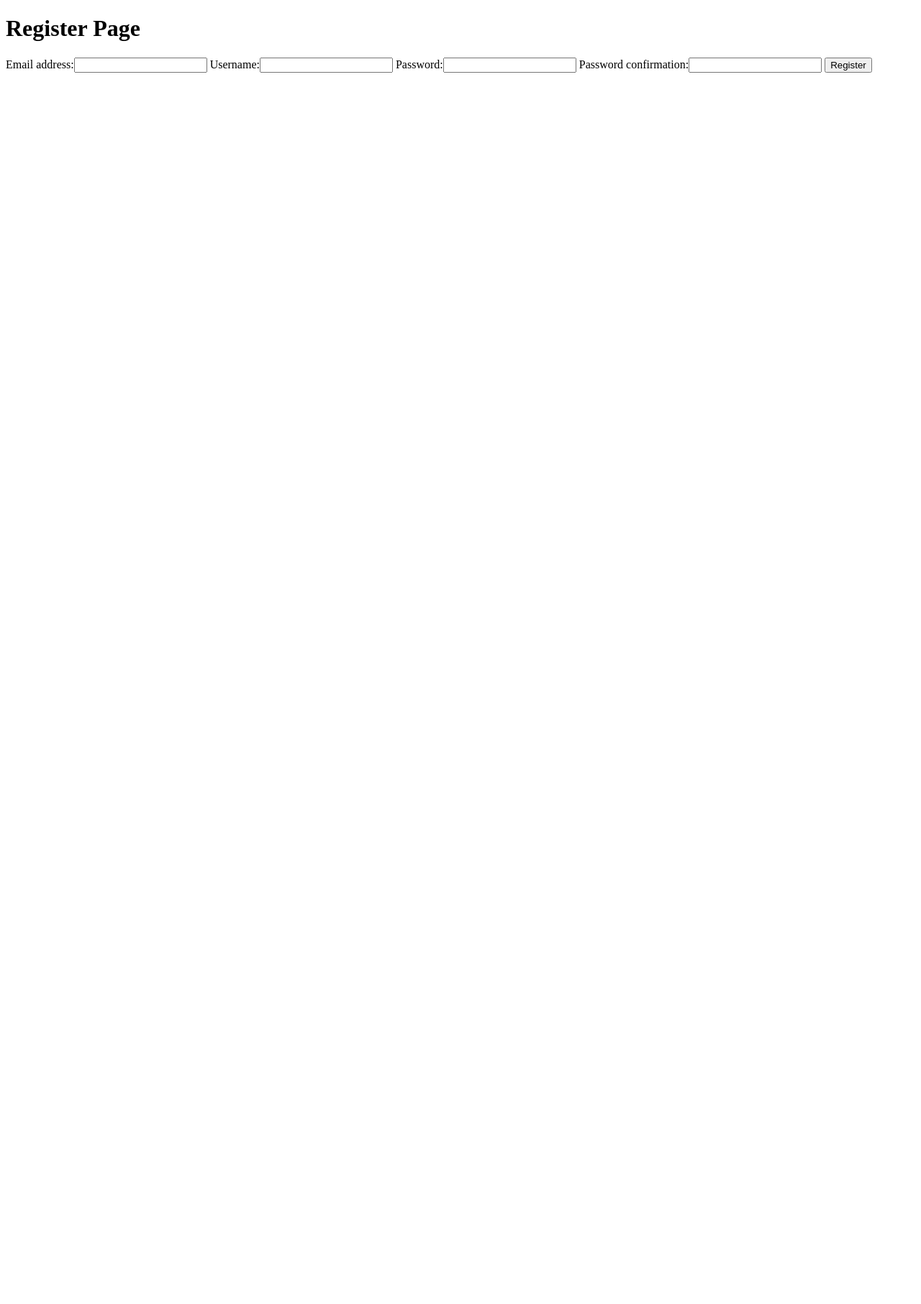
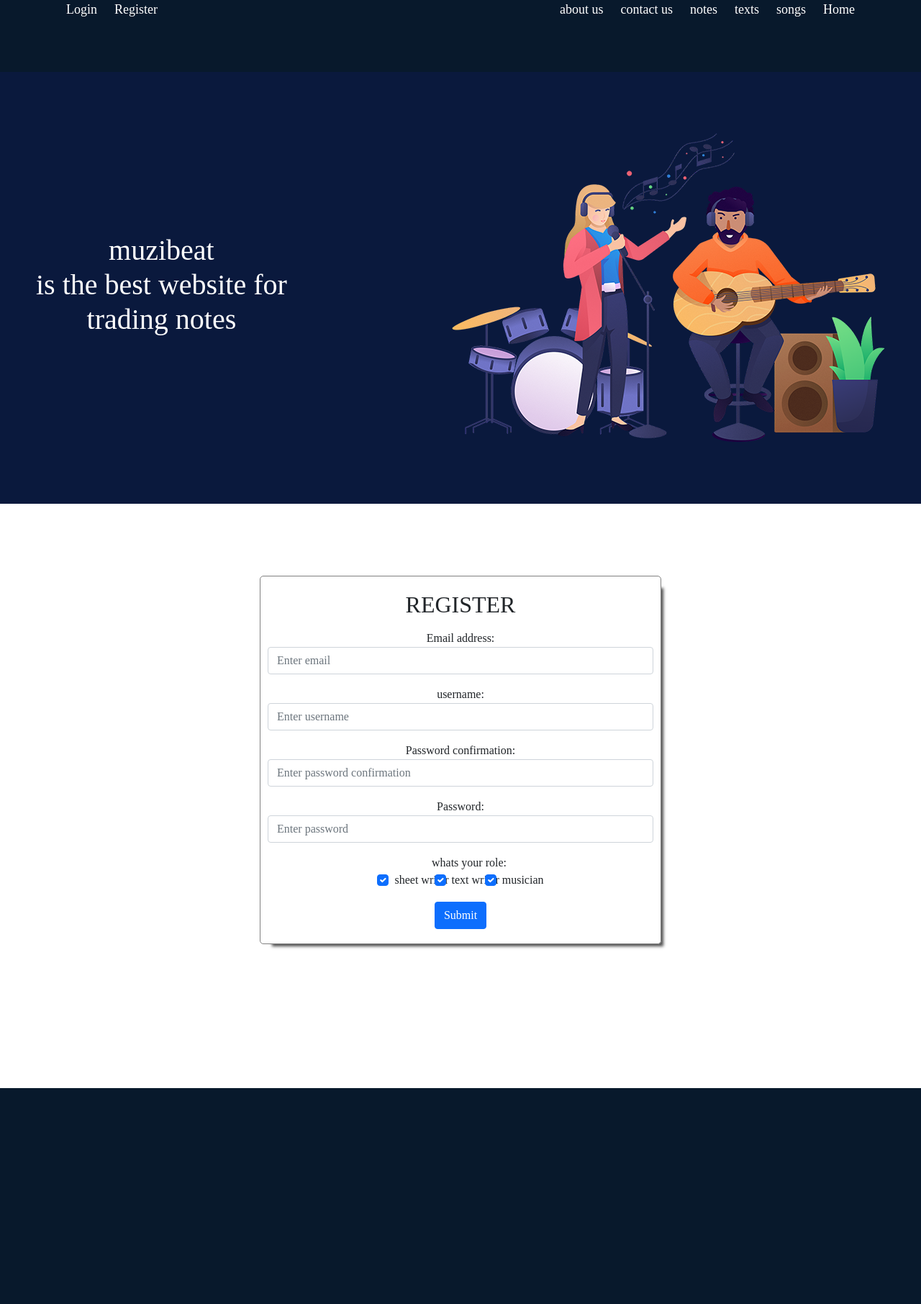
Before and after one commit to rezaasgharian/muzibeat, a Django app: page /register/ in a window 1280 px wide. Shown: the whole page at 72% size. Before the commit the page ends 101 px from the top, so only its background shows below. Run offline with Django 3.2, Linux system fonts and the light colour scheme; parts of the project's set-up code (start-up, migrations or seed data) failed here and were passed over.

```diff
--- a/muzibeat/account/forms.py
+++ b/muzibeat/account/forms.py
@@ -6,6 +6,7 @@ from django.contrib.auth.forms import ReadOnlyPasswordHashField
 class UserCreateForm(forms.ModelForm):
     password = forms.CharField(widget=forms.PasswordInput)
     password_Confirmation = forms.CharField(widget=forms.PasswordInput)
+
 
     class Meta:
         model = User
--- a/muzibeat/account/models.py
+++ b/muzibeat/account/models.py
@@ -18,7 +18,6 @@ class MyUserManager(BaseUserManager):
 
         user = self.model(email=self.normalize_email(email),username=username)
         user.set_password(password)
-        user.save(using=self._db)
         return user
 
     def create_superuser(self,email,username,password):
--- /dev/null
+++ b/muzibeat/account/templates/account/Rg.html
@@ -0,0 +1,103 @@
+
+<!DOCTYPE html>
+<html lang="en">
+{% load static %}
+<html>
+<head>
+    <title>
+        muzibeat|Register
+    </title>
+    <!-- CSS only -->
+    <link href="https://cdn.jsdelivr.net/npm/bootstrap@5.1.1/dist/css/bootstrap.min.css" rel="stylesheet"
+          integrity="sha384-F3w7mX95PdgyTmZZMECAngseQB83DfGTowi0iMjiWaeVhAn4FJkqJByhZMI3AhiU" crossorigin="anonymous">
+    <!-- JavaScript Bundle with Popper -->
+    <script src="https://cdn.jsdelivr.net/npm/bootstrap@5.1.1/dist/js/bootstrap.bundle.min.js"
+            integrity="sha384-/bQdsTh/da6pkI1MST/rWKFNjaCP5gBSY4sEBT38Q/9RBh9AH40zEOg7Hlq2THRZ"
+            crossorigin="anonymous"></script>
+    <script src="https://ajax.googleapis.com/ajax/libs/jquery/3.5.1/jquery.min.js"></script>
+</head>
+<link
+        rel="stylesheet"
+        href="https://cdnjs.cloudflare.com/ajax/libs/animate.css/4.1.1/animate.min.css"
+
+/>
+<link rel="stylesheet" href="{% static 'account/css/styles.css' %}"/>
+<body>
+<header>
+    <div class="container">
+        <nav>
+            <div>
+                <a href="login.html">Login</a>
+                <a href="Rg.html">Register</a>
+            </div>
+            <div>
+                <a href="about-us.html">about us</a>
+                <a href="contact-us.html">contact us</a>
+                <a href="notes.html">notes</a>
+                <a href="texts.html">texts</a>
+                <a href="songs.html">songs</a>
+                <a href="index.html">Home</a>
+            </div>
+
+        </nav>    </div>
+</header>
+<section id="site-description">
+    <h1 class="text-center">
+        muzibeat<br> is the best website for<br> trading notes
+    </h1>
+    <img src="{% static 'account/images/pic.png' %}" alt="">
+</section>
+
+<section id="login text-center">
+    <div class="container d-flex justify-content-center">
+        <div class="col-md-6 text-center" style="border:1px solid gray;border-radius:5px;margin: 100px 0 !important;padding:20px 10px;-webkit-box-shadow: 10px 10px 4px -7px rgba(79,79,79,1);
+-moz-box-shadow: 10px 10px 4px -7px rgba(79,79,79,1);
+box-shadow: 10px 10px 4px -7px rgba(79,79,79,1);">
+            <h2>REGISTER</h2>
+            <form action="" method="post">
+                {% csrf_token %}
+                <div class="form-group mt-3">
+                    <label for="email">Email address:</label>
+                    <input type="email" name="email" class="form-control" placeholder="Enter email" id="email">
+                </div>
+                <div class="form-group mt-3">
+                    <label for="username">username:</label>
+                    <input type="username" name="username" class="form-control" placeholder="Enter username" id="username">
+                </div>
+                <div class="form-group mt-3">
+                    <label for="pasword_Confirmation">Password confirmation:</label>
+                    <input type="password" name="password_Confirmation" class="form-control" placeholder="Enter password confirmation" id="pasword_Confirmation">
+                </div>
+                <div class="form-group mt-3">
+                    <label for="Password">Password:</label>
+                    <input type="password" name="password" class="form-control" placeholder="Enter password" id="Password">
+                </div>
+                <div class="form-check mt-3">
+                    <div class="mt-3">
+
+                        <label>whats your role:</label>
+                    </div>
+                    <label class="form-check-label" for="check1">
+                        <input type="checkbox" class="form-check-input" id="check1" name="option1" value="something" checked>sheet writer
+                    </label>
+                    <label class="form-check-label" for="check1">
+                        <input type="checkbox" class="form-check-input" id="check2" name="option1" value="something" checked>text writer
+                    </label>
+                    <label class="form-check-label" for="check1">
+                        <input type="checkbox" class="form-check-input" id="check3" name="option1" value="something" checked>musician
+                    </label>
+                </div>
+
+                <button type="submit" class="btn btn-primary mt-3">Submit</button>
+            </form>
+        </div>
+    </div>
+
+</section>
+<footer>
+
+</footer>
+<script src="{% static 'account/js/wow.min.js' %}"></script>
+</body>
+
+</html>
--- a/muzibeat/account/templates/account/change.html
+++ b/muzibeat/account/templates/account/change.html
@@ -9,6 +9,7 @@
   <form action="" method="post">
   {% csrf_token %}
   {{ form.as_p }}
+
   <button type="submit"> Change </button>
   </form>
 </body>
--- a/muzibeat/account/templates/account/login.html
+++ b/muzibeat/account/templates/account/login.html
@@ -2,7 +2,7 @@
 <html>
 <head>
     <title>
-        muzibeat|main page
+        muzibeat|Login
     </title>
     <!-- CSS only -->
     <link href="https://cdn.jsdelivr.net/npm/bootstrap@5.1.1/dist/css/bootstrap.min.css" rel="stylesheet"
@@ -26,7 +26,7 @@
         <nav>
             <div>
                 <a href="login.html">Login</a>
-                <a href="register.html">Register</a>
+                <a href="Rg.html">Register</a>
             </div>
             <div>
                 <a href="about-us.html">about us</a>
@@ -64,7 +64,7 @@ box-shadow: 10px 10px 4px -7px rgba(79,79,79,1);">
                     <input type="password" name="password" class="form-control" placeholder="Enter password" id="password">
                 </div>
 
-                <button type="submit" class="btn btn-primary mt-3">Submit</button>
+                <button type="submit" class="btn btn-primary mt-3">Login</button>
             </form>
         </div>
     </div>
--- a/muzibeat/account/templates/account/register.html
+++ /dev/null
@@ -1,16 +0,0 @@
-
-<!DOCTYPE html>
-<html lang="en">
-<head>
-    <meta charset="UTF-8">
-    <title>Register</title>
-</head>
-<body>
-    <h1> Register Page </h1>
-    <form method="post">
-    {% csrf_token %}
-        {{ form }}
-    <button type="submit"> Register </button>
-    </form>
-</body>
-</html>
--- a/muzibeat/account/urls.py
+++ b/muzibeat/account/urls.py
@@ -6,7 +6,7 @@ app_name = 'account'
 urlpatterns = [
     path('login/', Login, name="login"),
     path('register/', Register, name="register"),
-    path('/logout/', Logout_view, name="logout"),
+    path('logout/', Logout_view, name="logout"),
     path('profile/', Profiles, name="profile"),
     path('update/', User_Update, name="update"),
     path('change/', Change_Password, name="change"),
--- a/muzibeat/account/views.py
+++ b/muzibeat/account/views.py
@@ -24,6 +24,7 @@ def Profiles(request):
     return render(request,'account/profile.html',context)
 
 
+
 def Login(request):
     if request.method == 'POST':
         username = request.POST.get('email')
@@ -45,21 +46,26 @@ def Login(request):
 def Register(request):
     if request.method == 'POST':
         form = UserCreateForm(request.POST)
+        print(form.is_valid())
         if form.is_valid():
             data = form.cleaned_data
-            user = User.objects.create_user(username= data['username'], email= data['email'] , password= data['password'])
+            user = User.objects.create_user(username=data['username'], email=data['email'], password=data['password_Confirmation'])
             user.save()
-            return redirect('login')
+            return redirect('account:login')
+        else:
+            print(form.errors)  # To see the form errors in the console.
+
+
     else:
         form = UserCreateForm()
     context = {'form': form}
-    return render(request, 'account/register.html', context)
+    return render(request, 'account/Rg.html', context)
 
 
 @login_required(login_url='/login/')
 def Logout_view(request):
     logout(request)
-    return redirect('login')
+    return redirect('account:login')
 
 
 def User_Update(request):
```
